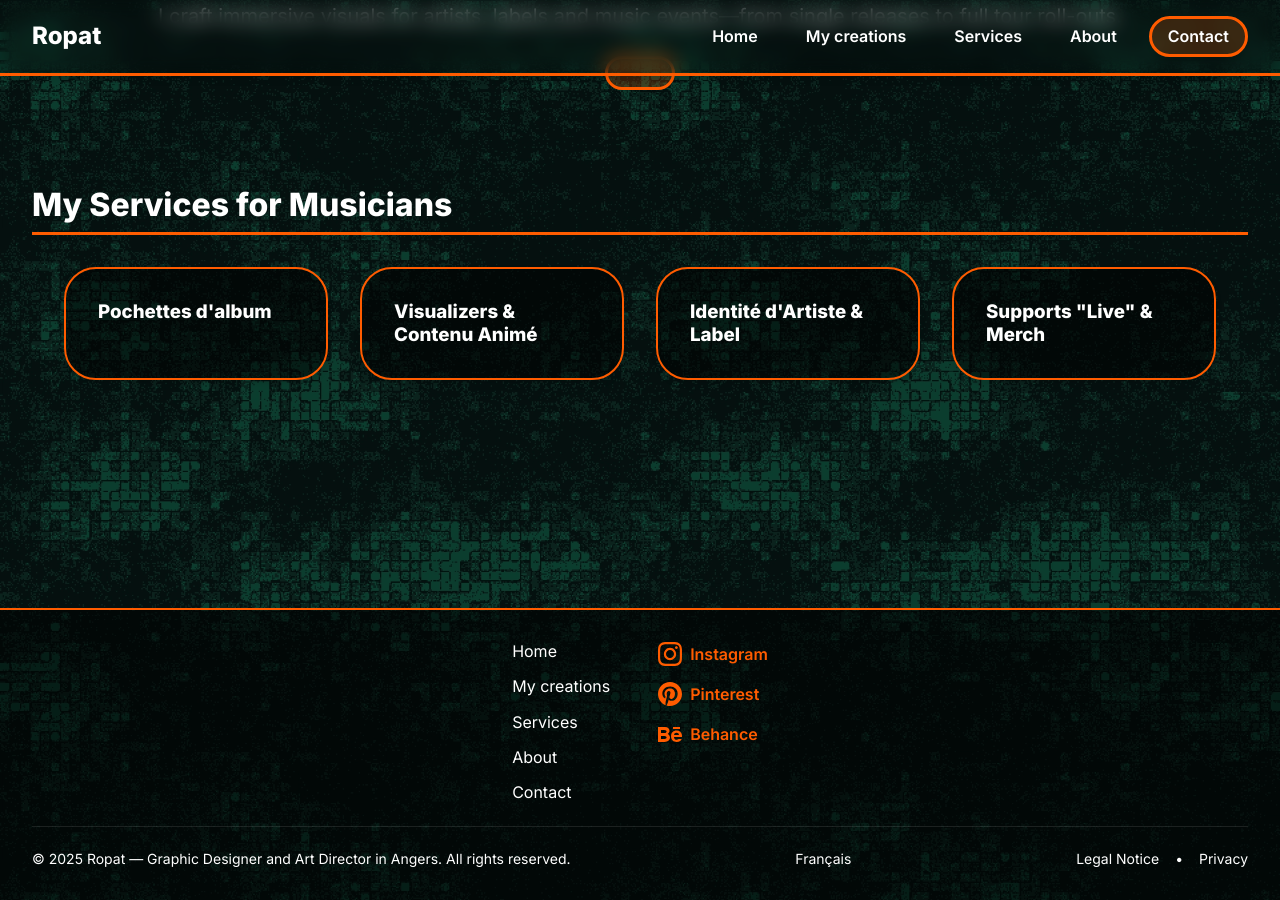
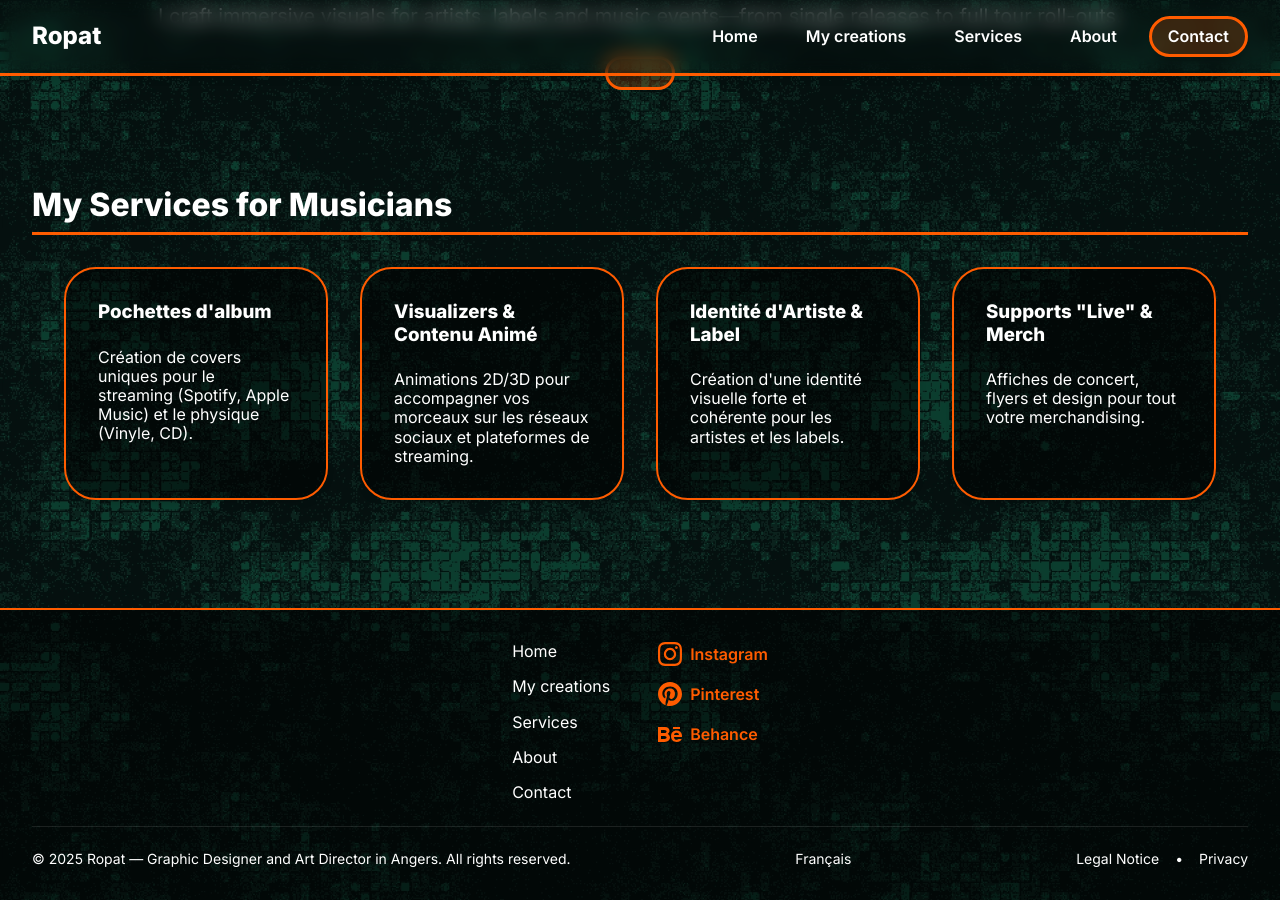
Before and after one commit to 7Nautilus/ropat-portfolio, a Jekyll site: the page built from en/services/music-design.html, in a window 1280 px wide and 900 px high, scrolled down 368 px. Built offline with Jekyll 4.4.1, drawn with Linux system fonts in a browser that asks for light colours.

Commit message:
test description

```diff
--- a/_data/services.yml
+++ b/_data/services.yml
@@ -79,9 +79,13 @@
       en: "My Services for Musicians"
   services :
     - nom: "Pochettes d'album"
+      description: "Création de covers uniques pour le streaming (Spotify, Apple Music) et le physique (Vinyle, CD)."
     - nom: "Visualizers & Contenu Animé"
+      description: "Animations 2D/3D pour accompagner vos morceaux sur les réseaux sociaux et plateformes de streaming."
     - nom: "Identité d'Artiste & Label"
+      description: "Création d'une identité visuelle forte et cohérente pour les artistes et les labels."
     - nom: "Supports \"Live\" & Merch"
+      description: "Affiches de concert, flyers et design pour tout votre merchandising."
 
 - id: branding-visual-strategy
   slug:
--- a/_includes/service-main.html
+++ b/_includes/service-main.html
@@ -8,6 +8,7 @@
   {% assign hero_cta_text = hero_cta.text | default: "" %}
   {% assign hero_cta_url = hero_cta.url | default: "" %}
   {% assign first_section_subtitle = service.subtitles.first_section[current_lang] %}
+  {% assign first_section_description = service.services.description %}
   {% assign sections = detail.sections %}
   {% assign first_section = sections[0] %}
   {% assign second_section = sections[1] %}
@@ -68,6 +69,9 @@
         {% for service_item in service.services %}
           <div class="service-card">
             <h3 class="service-card-title">{{ service_item.nom }}</h3>
+            {% if service_item.description %}
+              <p class="service-card-description">{{ service_item.description }}</p>
+            {% endif %}
           </div>
         {% endfor %}
       </div>
```
